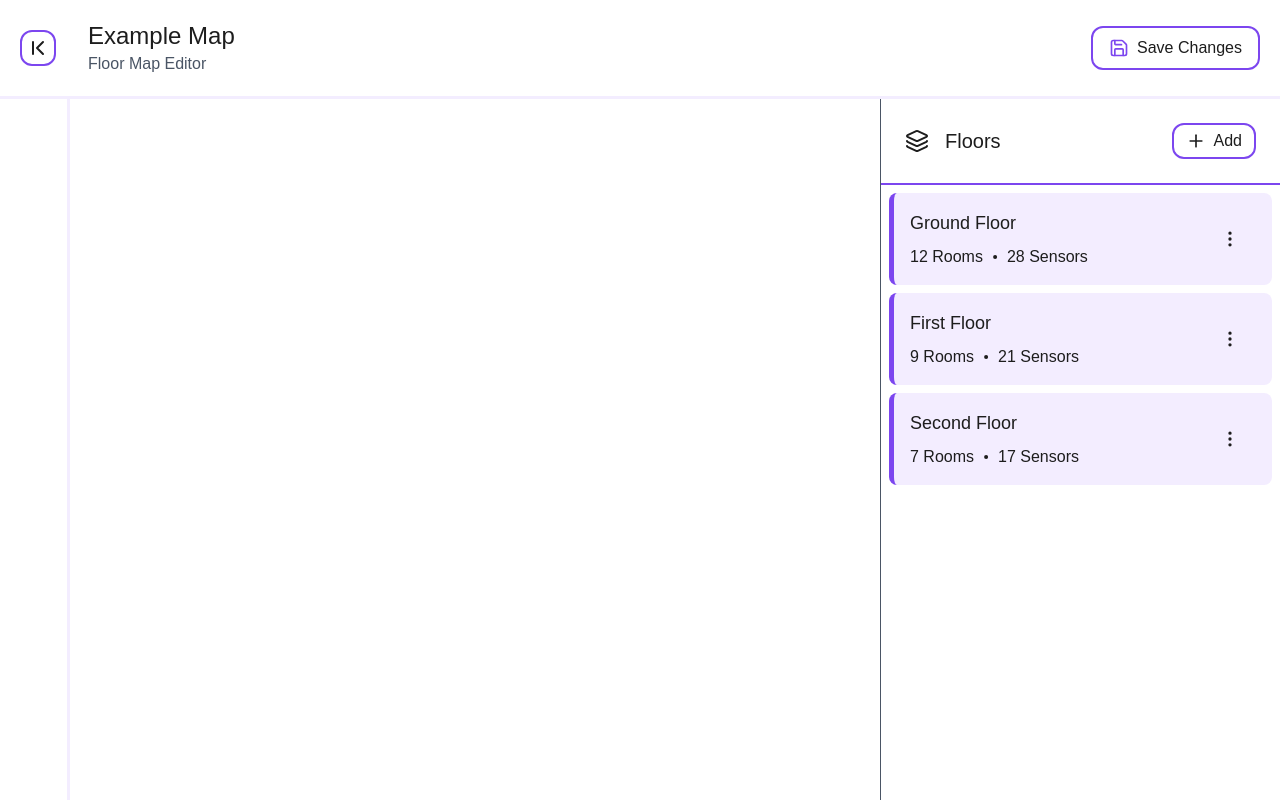
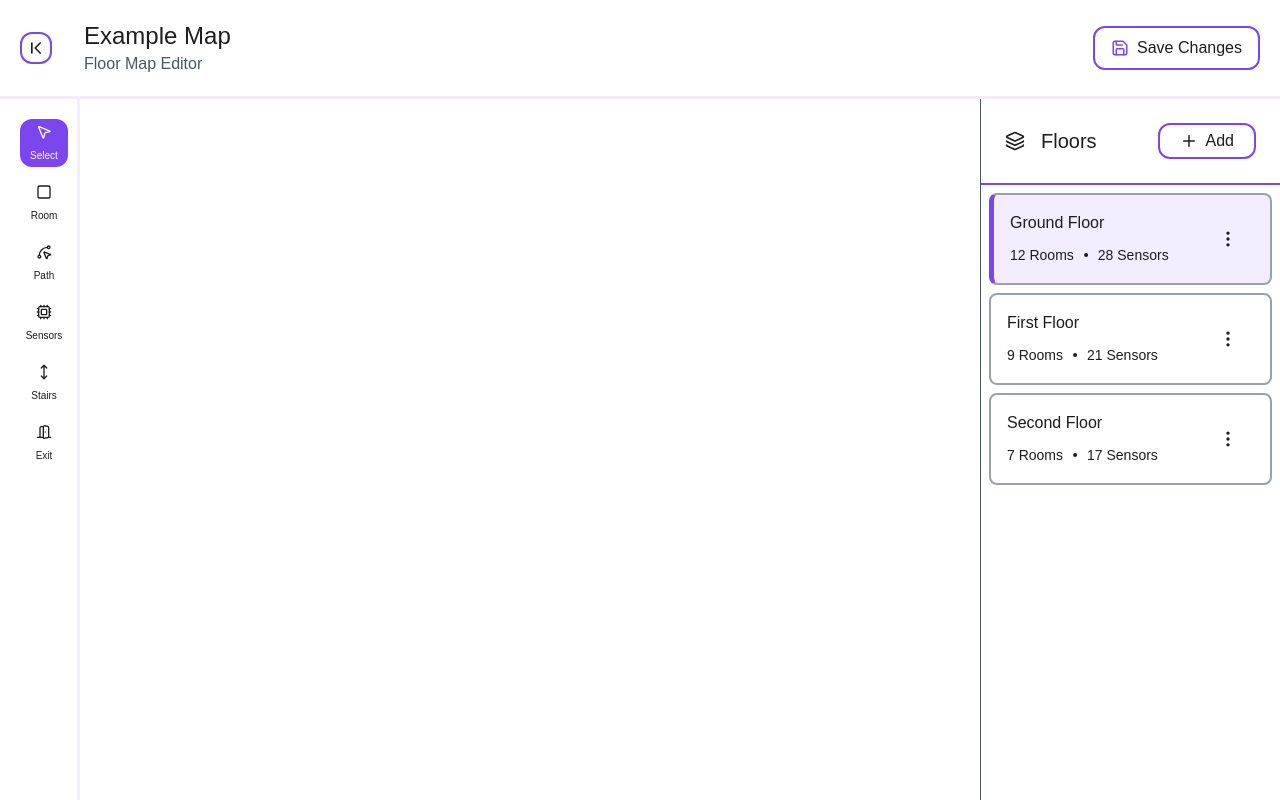
Before and after one commit to Rounak-186/floor-map-maker, a Next.js app: page /design in a window 1280 px wide. Shown: the top 800 px of the page. Built offline with nearby package versions, Linux system fonts and the light colour scheme.

Commit message:
feat: Design page updated

```diff
--- a/src/app/design/page.tsx
+++ b/src/app/design/page.tsx
@@ -1,3 +1,4 @@
+import FloorList from '@/components/floorList';
 import SideToolbar from '@/components/sideToolbar'
 import { Button } from '@/components/ui/button'
 import clsx from 'clsx';
@@ -6,27 +7,7 @@ import React from 'react'
 
 export default function DesignMap() {
 
-  // mock floor data
-  const mockFloorData: Record<string, any>[] = [
-    {
-      id: 1,
-      name: "Ground Floor",
-      roomCount: 12,
-      sensorCount: 28,
-    },
-    {
-      id: 2,
-      name: "First Floor",
-      roomCount: 9,
-      sensorCount: 21,
-    },
-    {
-      id: 3,
-      name: "Second Floor",
-      roomCount: 7,
-      sensorCount: 17,
-    },
-  ];
+
 
   return (
     <>
@@ -37,7 +18,7 @@ export default function DesignMap() {
           {/* back button */}
           <div className=''>
             <Button variant='outline' className='rounded-full p-1!'>
-              <ChevronFirst />
+              <ChevronFirst size={20}/>
             </Button>
           </div>
           {/* Map Name */}
@@ -48,52 +29,17 @@ export default function DesignMap() {
         </div>
         {/* right side elements */}
         <Button variant='outline'>
-          <span className='text-(--primary)'><Save size={20} /></span>
+          <span className='text-(--primary)'><Save size={18} /></span>
           Save Changes
         </Button>
       </div>
       {/* main container */}
-      <div className='grid grid-cols-[70px_1fr_400px] h-screen'>
+      <div className='grid grid-cols-[80px_1fr_300px] h-screen'>
         <SideToolbar />
         <div className='w-full h-full'></div>
         {/* Floor list */}
-        <div className='border-l border-gray-600'>
-          <div className="border-b-2 border-(--primary) flex items-center justify-between p-6">
-            <div className='flex items-center justify-center gap-4'>
-              <span><Layers /></span>
-              <h4 className='text-xl'>Floors</h4>
-            </div>
-            <Button variant='outline' className='px-3! py-1! hover:scale-102'>
-              <span><Plus size={20} /></span>
-              Add
-            </Button>
-          </div>
-          <div className='p-2 h-screen'>
-            {mockFloorData.map((floor) => {
-              return <FloorCard floor={floor} />
-            })}
-          </div>
-        </div>
+        <FloorList/>
       </div>
     </>
   )
 };
-
-const FloorCard = ({ floor }: { floor: Record<string, any> }) => {
-  return (
-    <div className={clsx(" p-4 flex items-center justify-between bg-(--card)", "mb-2 border-l-5 rounded-lg border-(--primary) ")}>
-      {/* floor details */}
-      <div className='space-y-2'>
-        <h3 className='text-lg'>{floor.name}</h3>
-        <div className="flex items-center justify-center ">
-          <span>{floor.roomCount} Rooms</span>
-          <Dot />
-          <span>{floor.sensorCount} Sensors</span>
-        </div>
-      </div>
-      <Button variant='nav'>
-        <EllipsisVertical size={20} />
-      </Button>
-    </div>
-  )
-}
--- /dev/null
+++ b/src/components/floorList.tsx
@@ -0,0 +1,78 @@
+"use client"
+import { Dot, EllipsisVertical, Layers, Plus } from 'lucide-react'
+import React, { useState } from 'react'
+import { Button } from './ui/button'
+import clsx from 'clsx'
+
+export default function FloorList() {
+
+    const [active, setActive] = useState<string>("zero");
+    const handleClick = (e: string) => {
+        setActive(e);
+    }
+
+    // mock floor data
+    const mockFloorData: Record<string, any>[] = [
+        {
+            id: 1,
+            key: "zero",
+            name: "Ground Floor",
+            roomCount: 12,
+            sensorCount: 28,
+        },
+        {
+            id: 2,
+            key: "first",
+            name: "First Floor",
+            roomCount: 9,
+            sensorCount: 21,
+        },
+        {
+            id: 3,
+            key: "second",
+            name: "Second Floor",
+            roomCount: 7,
+            sensorCount: 17,
+        },
+    ];
+
+    return (
+        <div className='border-l border-gray-600'>
+            <div className="border-b-2 border-(--primary) flex items-center justify-between p-6">
+                <div className='flex items-center justify-center gap-4'>
+                    <span><Layers size={20} /></span>
+                    <h4 className='text-xl'>Floors</h4>
+                </div>
+                <Button variant='outline' className='px-5! py-1! hover:scale-102'>
+                    <span className='text-sm'><Plus size={18} /></span>
+                    Add
+                </Button>
+            </div>
+            <div className='p-2 h-screen'>
+                {mockFloorData.map((floor, index) => {
+                    return <FloorCard
+                        floor={floor} key={floor.key} isActive={active === floor.key} onClick={() => handleClick(floor.key)} />
+                })}
+            </div>
+        </div>
+    )
+};
+
+const FloorCard = ({ floor, isActive, onClick }: { floor: Record<string, any>, isActive: boolean, onClick: () => void }) => {
+    return (
+        <div className={clsx(" p-4 flex items-center justify-between", "mb-2 border-2 rounded-lg border-gray-400", isActive && " bg-(--card) border-l-(--primary)! border-l-5 ")} onClick={onClick}>
+            {/* floor details */}
+            <div className='space-y-2'>
+                <h3 className='text-md'>{floor.name}</h3>
+                <div className="flex items-center justify-center text-sm">
+                    <span>{floor.roomCount} Rooms</span>
+                    <Dot />
+                    <span>{floor.sensorCount} Sensors</span>
+                </div>
+            </div>
+            <Button variant='nav'>
+                <EllipsisVertical size={20} />
+            </Button>
+        </div>
+    )
+}
--- a/src/components/sideToolbar.tsx
+++ b/src/components/sideToolbar.tsx
@@ -2,53 +2,66 @@
 import React, { useState } from 'react'
 import { Button } from './ui/button'
 import { Cpu, DoorOpen, Flame, MousePointer2, MoveVertical, SplinePointer, Square } from 'lucide-react'
+import clsx from 'clsx';
 
 export const SideToolbar = () => {
 
-    const [active, setActive] = useState(false);
+    const [active, setActive] = useState<string>("select");
+
+    const handleClick = (e: string) => {
+        setActive(e);
+    }
 
     const tools: Record<string, any>[] = [
         {
             key: "select",
             name: "Select",
-            icon: <MousePointer2 size={20} />,
+            icon: <MousePointer2 size={16} />,
             event: () => { }
         },
         {
             key: "room",
             name: "Room",
-            icon: <Square size={20} />,
+            icon: <Square size={16} />,
             event: () => { }
         },
         {
             key: "path",
             name: "Path",
-            icon: <SplinePointer size={20} />,
+            icon: <SplinePointer size={16} />,
             event: () => { }
         },
         {
-            key: "select",
-            name: "Select",
-            icon: <Cpu size={20} />,
+            key: "sensor",
+            name: "Sensors",
+            icon: <Cpu size={16} />,
             event: () => { }
         },
         {
-            key: "select",
-            name: "Select",
-            icon: <MoveVertical size={20} />,
+            key: "stairs",
+            name: "Stairs",
+            icon: <MoveVertical size={16} />,
             event: () => { }
         },
         {
-            key: "select",
-            name: "Select",
-            icon: <DoorOpen size={20} />,
+            key: "emergency",
+            name: "Exit",
+            icon: <DoorOpen size={16} />,
             event: () => { }
         },
     ]
 
     return (
         <div className='space-y-3 p-5 border-r-3 border-(--card)'>
-
+            {tools.map((tool) => {
+                const isActive = tool.key === active
+                return (
+                    <Button key={tool.key} className={clsx("flex flex-col items-center justify-center rounded-md w-12 h-12 p-0!")} variant={isActive ? "primary" : "nav"} onClick={() => handleClick(tool.key)}>
+                        {tool.icon}
+                        <span className="text-[10px]">{tool.name}</span>
+                    </Button>
+                )
+            })}
         </div>
     )
 };
```
